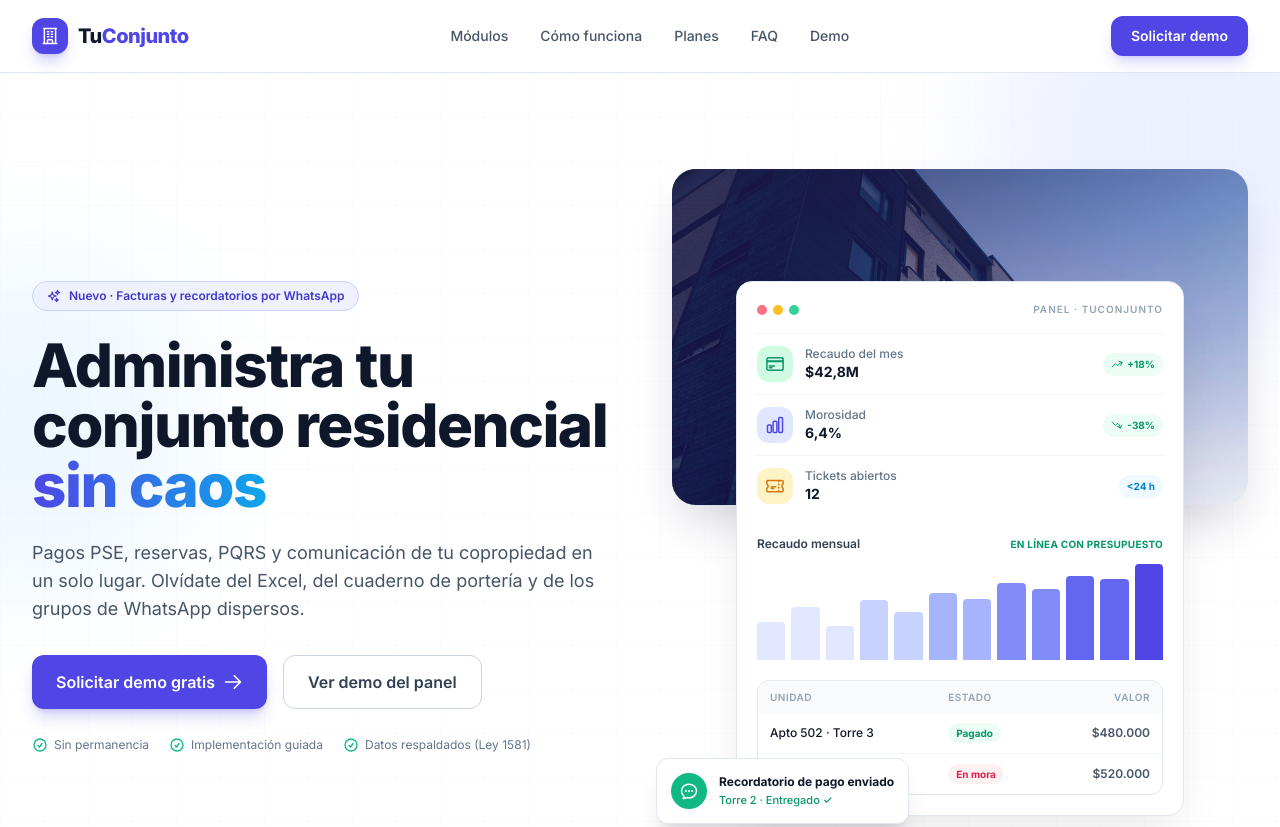
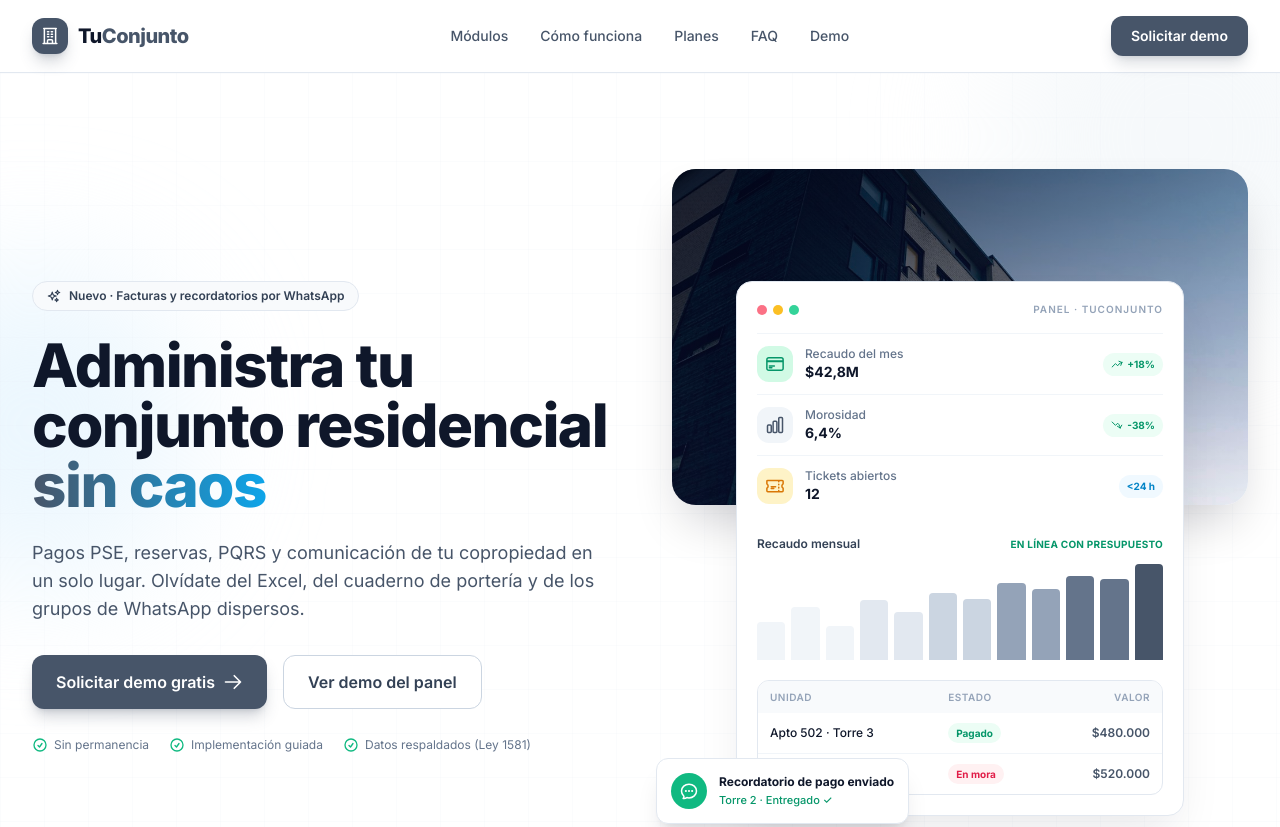
Before and after one commit to JhonnF-Security/tuconjunto, a website: page index.html in a window 1280 px wide. Shown: the top 827 px of the page. Drawn offline with Linux system fonts and the light colour scheme.

Commit message:
cambiar paleta brand a tono slate corporativo profesional

```diff
--- a/styles.css
+++ b/styles.css
@@ -3,13 +3,13 @@
 }
 
 :focus-visible {
-  outline: 2px solid #4f46e5;
+  outline: 2px solid #475569;
   outline-offset: 2px;
 }
 
 ::selection {
-  background-color: rgba(79, 70, 229, 0.25);
-  color: #1e1b4b;
+  background-color: rgba(99, 102, 241, 0.15);
+  color: #0f172a;
 }
 
 * {
--- a/tailwind.config.js
+++ b/tailwind.config.js
@@ -9,17 +9,17 @@
       },
       colors: {
         brand: {
-          50: "#eef2ff",
-          100: "#e0e7ff",
-          200: "#c7d2fe",
-          300: "#a5b4fc",
-          400: "#818cf8",
-          500: "#6366f1",
-          600: "#4f46e5",
-          700: "#4338ca",
-          800: "#3730a3",
-          900: "#312e81",
-          950: "#1e1b4b"
+          50: "#f8fafc",
+          100: "#f1f5f9",
+          200: "#e2e8f0",
+          300: "#cbd5e1",
+          400: "#94a3b8",
+          500: "#64748b",
+          600: "#475569",
+          700: "#334155",
+          800: "#1e293b",
+          900: "#0f172a",
+          950: "#020617"
         }
       }
     }
```
Also changed, not shown: tailwind.css.
